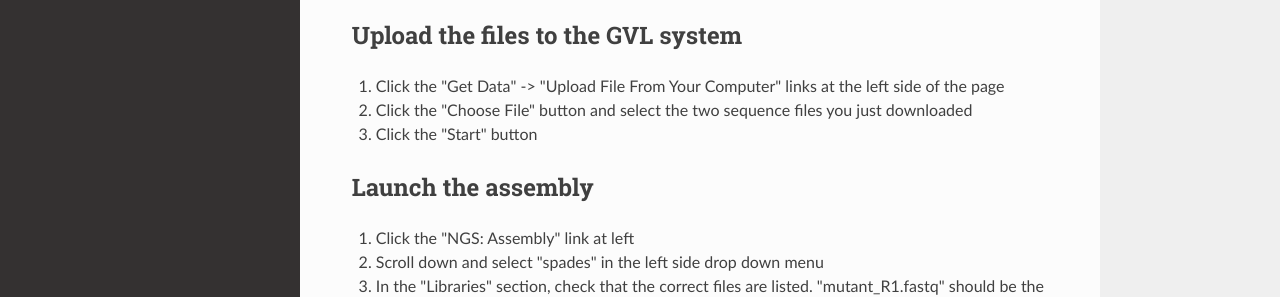
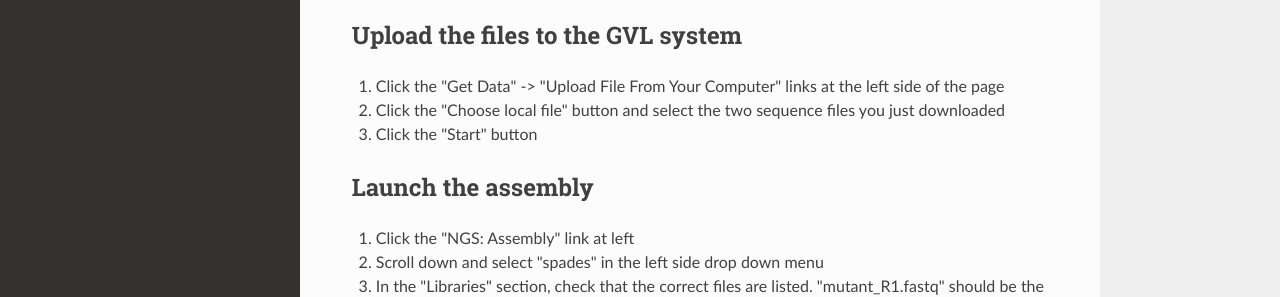
Before and after one commit to koadman/platypusfarm, an MkDocs documentation site: the page built from platypusfarm/docs/assembly.md, in a window 1280 px wide and 1398 px high. Shown: the part 546-843 px from the top of the window. Built offline with MkDocs 1.6.1, drawn with Linux system fonts in a browser that asks for light colours; nearby versions of some CDN libraries; old or Windows-style settings are respelled for this version of MkDocs.

Commit message:
minor revisions

```diff
--- a/platypusfarm/docs/assembly.md
+++ b/platypusfarm/docs/assembly.md
@@ -17,7 +17,7 @@
 ## Upload the files to the GVL system
 
 1. Click the "Get Data" -> "Upload File From Your Computer" links at the left side of the page
-2. Click the "Choose File" button and select the two sequence files you just downloaded
+2. Click the "Choose local file" button and select the two sequence files you just downloaded
 3. Click the "Start" button
 
 ## Launch the assembly
```
